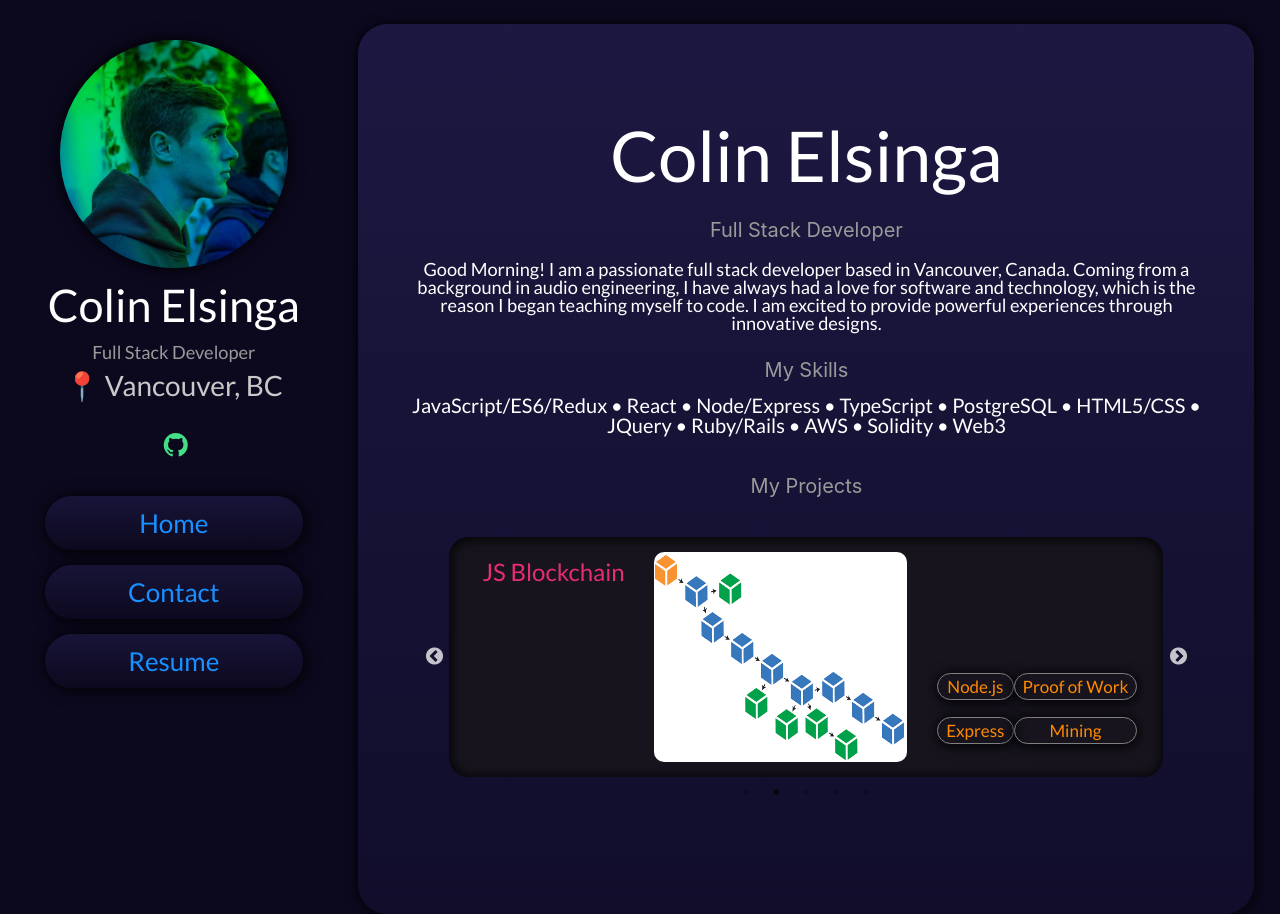
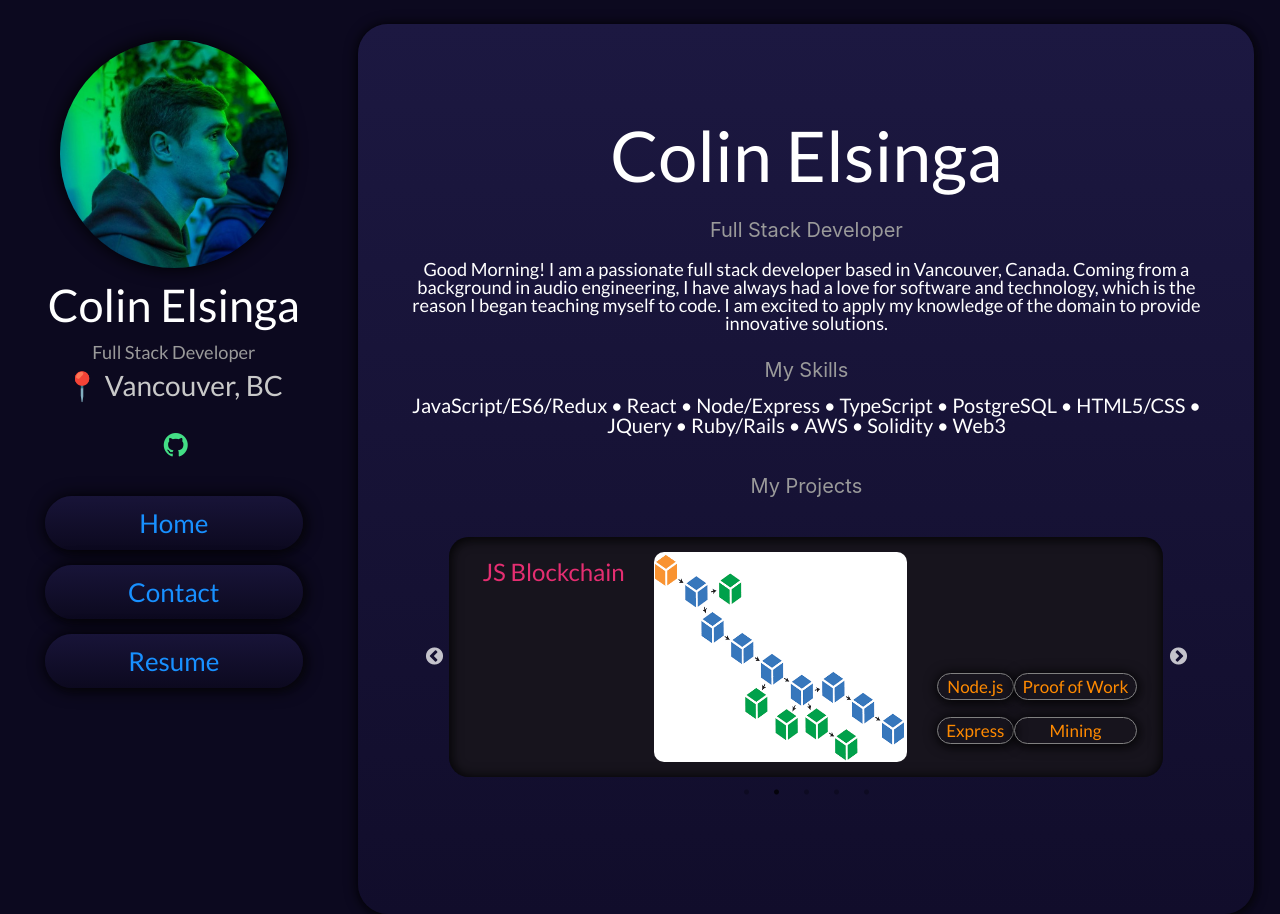
Before and after one commit to celsinga/colinelsinga.com, a React (Create React App) app: page / in a window 1280 px wide. Built offline with nearby package versions, Linux system fonts and the light colour scheme.

Commit message:
new build wupdate bio

```diff
--- a/src/components/main.js
+++ b/src/components/main.js
@@ -24,7 +24,7 @@ export default function Main() {
           Full Stack Developer
         </div>
         <div style={{color: 'white', paddingBottom: '22px', paddingLeft: '45px', paddingRight: '45px'}} className="subtitle">
-        {greet}! I am a passionate full stack developer based in Vancouver, Canada. Coming from a background in audio engineering, I have always had a love for software and technology, which is the reason I began teaching myself to code. I am excited to provide powerful experiences through innovative designs.
+        {greet}! I am a passionate full stack developer based in Vancouver, Canada. Coming from a background in audio engineering, I have always had a love for software and technology, which is the reason I began teaching myself to code.  I am excited to apply my knowledge of the domain to provide innovative solutions.
         </div>
         <div className="skills">
           <div>
```
Also changed, not shown: 6 other files (tests, documents, lock files or other folders).
